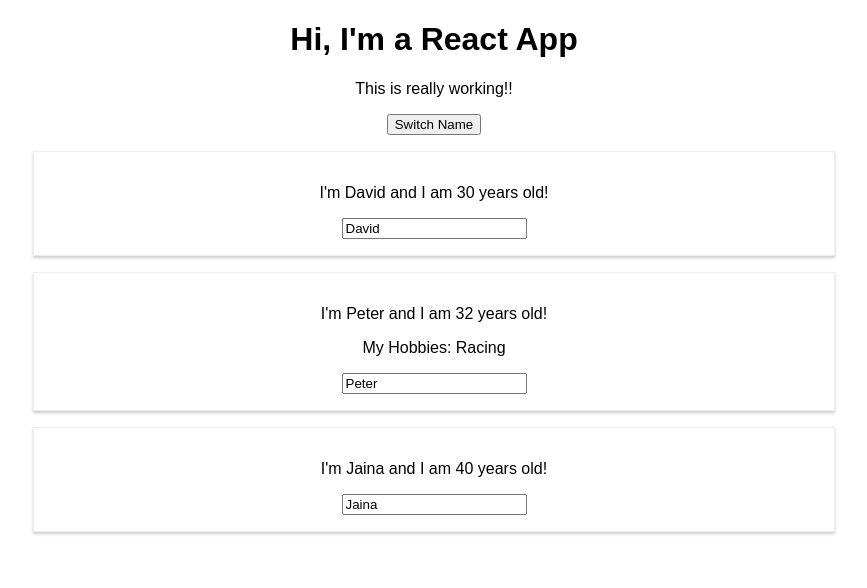
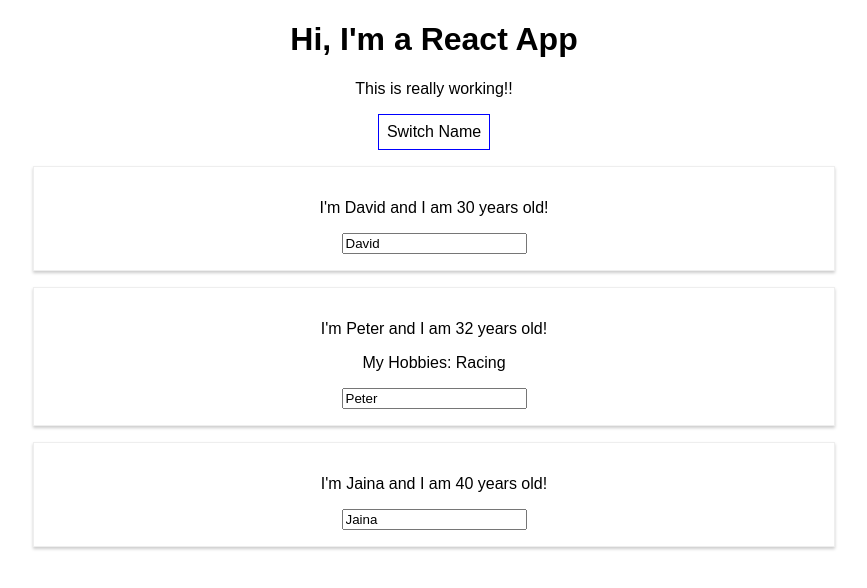
Before and after one commit to victorloo/playground-react, a React (Create React App) app: page / in a window 1280 px wide. Shown: the top 588 px of the page, without its empty margins (206-1073 px from the left). Built offline with nearby package versions, Linux system fonts and the light colour scheme.

Commit message:
Working with Inline Styles

```diff
--- a/src/App.js
+++ b/src/App.js
@@ -32,11 +32,21 @@
   }
 
   render() {
+    const style = {
+      backgroundColor: 'white',
+      font: 'inherit',
+      border: '1px solid blue',
+      padding: '8px',
+      cursor: 'pointer'
+    };
+
     return (
       <div className="App">
         <h1>Hi, I'm a React App</h1>
         <p>This is really working!!</p>
-        <button onClick={() => this.switchNameHandler('Mr. Garrison')} >Switch Name</button>
+        <button
+          style={style}
+          onClick={() => this.switchNameHandler('Mr. Garrison')} >Switch Name</button>
         <Person
           name={this.state.persons[0].name}
           age={this.state.persons[0].age} />
```
